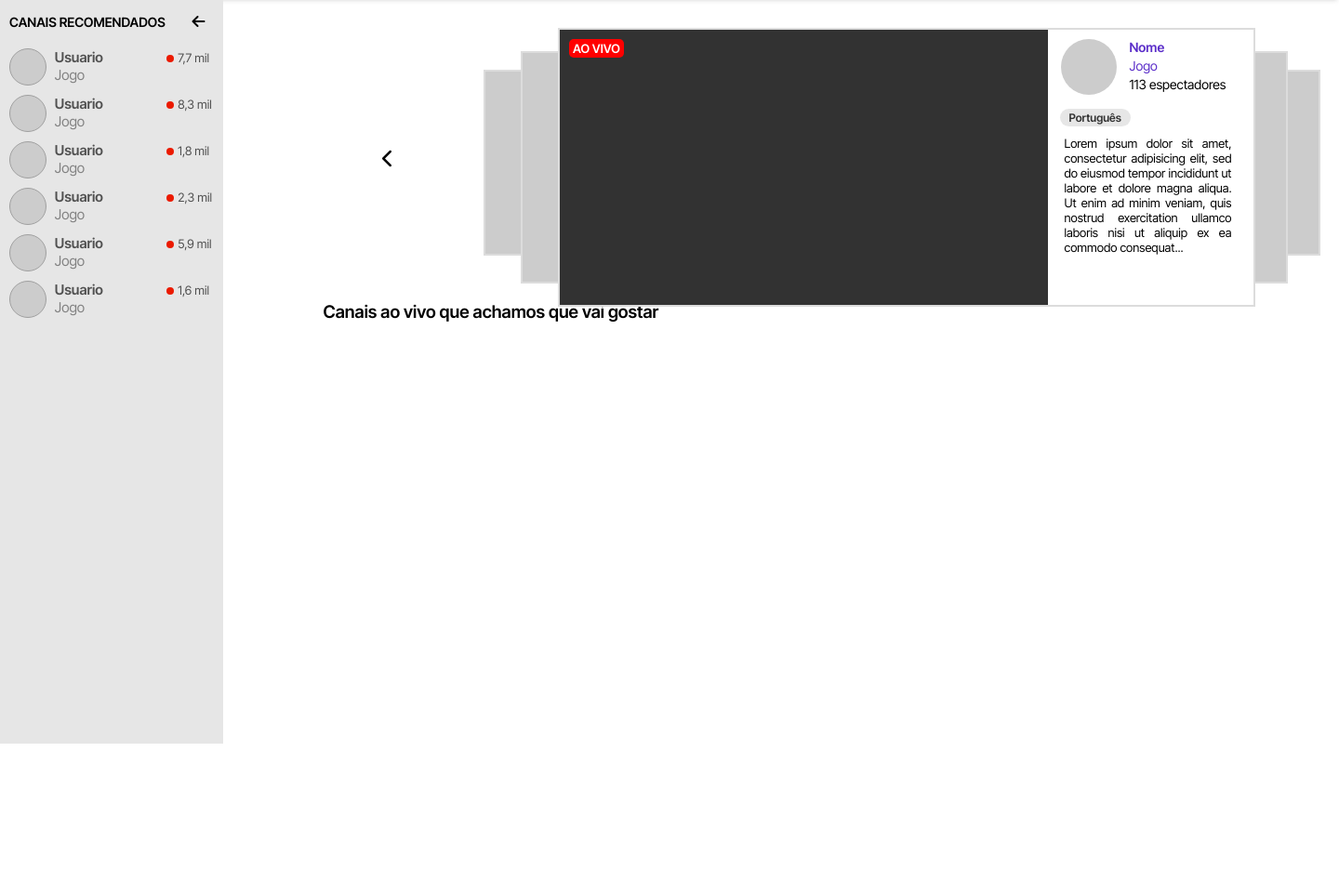
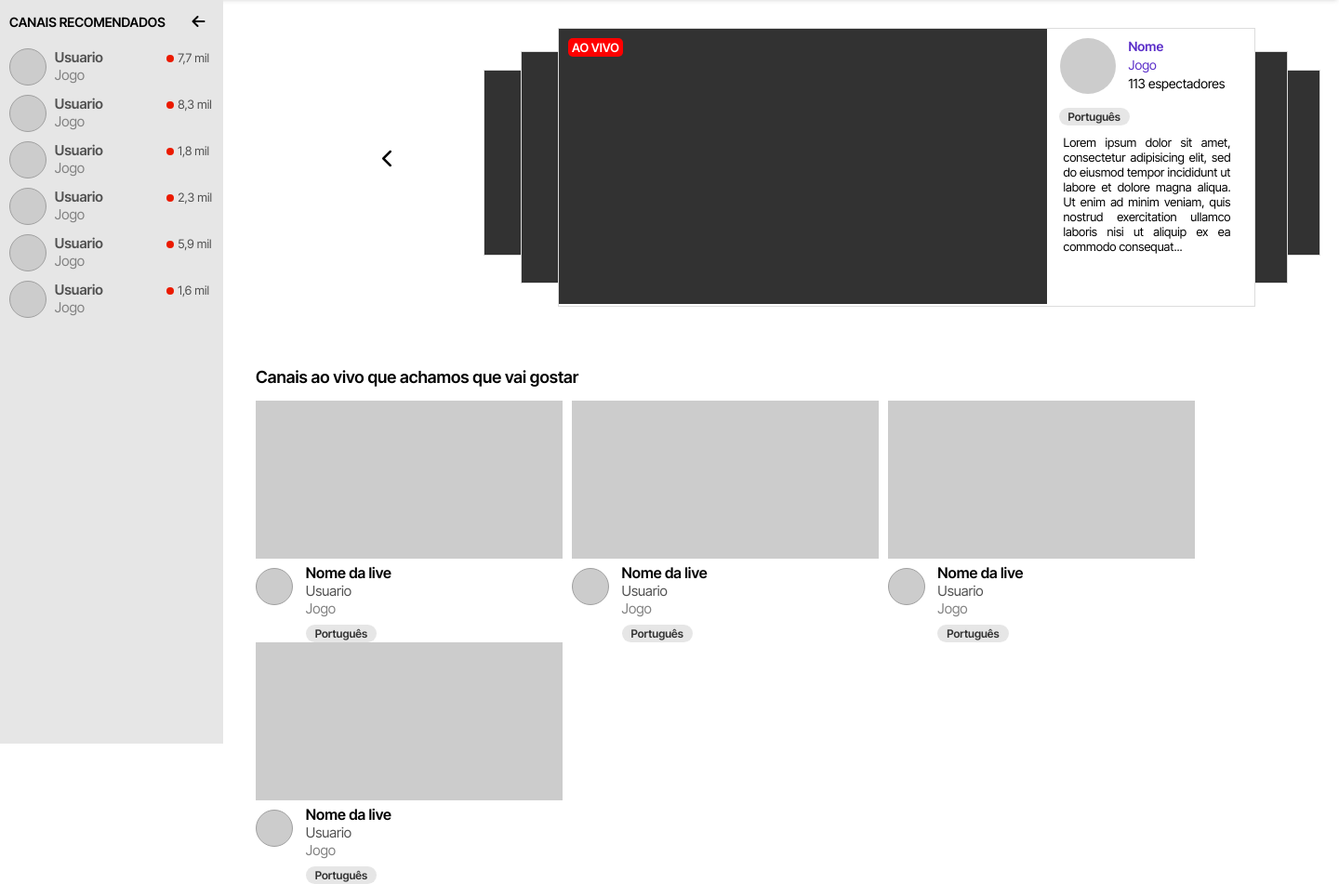
Before and after one commit to Vinicius44/Projeto_TwitchClone, a PHP site: page / in a window 1440 px wide. Shown: the part 50-1001 px from the top of the page at 93% size. Before the commit the page ends 850 px from the top, so only its background shows below. Run offline with PHP 8.4, Linux system fonts and the light colour scheme.

Commit message:
Terminei o projeto HTML e CSS

```diff
--- a/css/estilo.css
+++ b/css/estilo.css
@@ -149,7 +149,7 @@ section.sidebar .perfil_side{
 
 }
 
-section.sidebar .perfil_side .img_perfil{
+ .img_perfil{
 	width: 40px;
 	height: 40px;
 	background-color: #ccc;
@@ -164,7 +164,7 @@ section.sidebar .perfil_side div:nth-child(2){
 
 }
 
-section.sidebar .perfil_side .nome_perfil{
+.nome_perfil{
 	font-weight: bold;
 	font-size: 15px;
 	vertical-align: top;
@@ -172,7 +172,7 @@ section.sidebar .perfil_side .nome_perfil{
 	color:  rgb(80,80,80);
 }
 
-section.sidebar .perfil_side .jogo_perfil{
+.jogo_perfil{
 	color:  rgb(130,130,130);
 	font-size: 15px;
 
@@ -200,8 +200,8 @@ section.sidebar .perfil_side .ao_vivo_num{
 section.video_section .video{
 	width: 750px;
 	height:  300px;
-	background-color:  #ccc;
-	border: 2px solid rgb(220,220,220);
+	background-color: rgb(50, 50, 50);
+	border: 1px solid rgb(220,220,220);
 	margin-bottom: 30px;
 }
 
@@ -367,10 +367,20 @@ section.video_section .perfil_principal p:nth-child(5){
 }
 
 section.videos_gostar{
-	padding:  100px;
-
+	position: absolute;
+	top: 445px;
+	left:  275px;
 }
 
+
+
 section.videos_gostar h3{
-	margin-top: 20px;
+	font-size:  18px;
+	margin-bottom: 15px;
 }
+
+section.videos_gostar div.video_pequeno{
+	width: 330px;
+	height:  170px;
+	background-color:  #ccc;
+}
--- a/index.php
+++ b/index.php
@@ -130,6 +130,53 @@
 
 	<section class="videos_gostar display_in">
 		<h3>Canais ao vivo que achamos que vai gostar</h3>
+
+
+		<div style="margin-right: 6px" class="container_video display_in">
+			<div class="video_pequeno"></div>
+			<div style="width: 40px; height: 40px; vertical-align: top; margin-top: 10px;" class="img_perfil display_in"></div>
+			<div style="margin-left: 10px;" class="display_in">
+			<p style="margin-top: 5px ; margin-bottom: 5px;font-weight: bold;">Nome da live</p>
+			<p style=" font-weight: normal;" class="nome_perfil">Usuario</p>
+			<p style="margin-bottom: 6px;"class="jogo_perfil">Jogo</p>
+			<p  class="display_in"style=" padding: 2px 10px; background-color: rgb(230, 230, 230); font-size: 12px; border-radius: 20px; color: rgb(50, 50, 50);font-weight: bold;">Português</p>
+			</div>
+		</div><!--container_video-->
+
+		<div style="margin-right: 6px" class="container_video display_in">
+			<div class="video_pequeno"></div>
+			<div style="width: 40px; height: 40px; vertical-align: top; margin-top: 10px;" class="img_perfil display_in"></div>
+			<div style="margin-left: 10px;" class="display_in">
+			<p style="margin-top: 5px ; margin-bottom: 5px;font-weight: bold;">Nome da live</p>
+			<p style=" font-weight: normal;" class="nome_perfil">Usuario</p>
+			<p style="margin-bottom: 6px;"class="jogo_perfil">Jogo</p>
+			<p  class="display_in"style=" padding: 2px 10px; background-color: rgb(230, 230, 230); font-size: 12px; border-radius: 20px; color: rgb(50, 50, 50);font-weight: bold;">Português</p>
+			</div>
+		</div><!--container_video-->
+
+		<div style="margin-right: 6px" class="container_video display_in">
+			<div class="video_pequeno"></div>
+			<div style="width: 40px; height: 40px; vertical-align: top; margin-top: 10px;" class="img_perfil display_in"></div>
+			<div style="margin-left: 10px;" class="display_in">
+			<p style="margin-top: 5px ; margin-bottom: 5px;font-weight: bold;">Nome da live</p>
+			<p style=" font-weight: normal;" class="nome_perfil">Usuario</p>
+			<p style="margin-bottom: 6px;"class="jogo_perfil">Jogo</p>
+			<p  class="display_in"style=" padding: 2px 10px; background-color: rgb(230, 230, 230); font-size: 12px; border-radius: 20px; color: rgb(50, 50, 50);font-weight: bold;">Português</p>
+			</div>
+		</div><!--container_video-->
+
+		<div style="margin-right: 6px" class="container_video display_in">
+			<div class="video_pequeno"></div>
+			<div style="width: 40px; height: 40px; vertical-align: top; margin-top: 10px;" class="img_perfil display_in"></div>
+			<div style="margin-left: 10px;" class="display_in">
+			<p style="margin-top: 5px ; margin-bottom: 5px;font-weight: bold;">Nome da live</p>
+			<p style=" font-weight: normal;" class="nome_perfil">Usuario</p>
+			<p style="margin-bottom: 6px;"class="jogo_perfil">Jogo</p>
+			<p  class="display_in"style=" padding: 2px 10px; background-color: rgb(230, 230, 230); font-size: 12px; border-radius: 20px; color: rgb(50, 50, 50);font-weight: bold;">Português</p>
+			</div>
+		</div><!--container_video-->
+
+
 	</section>
 
 
```
